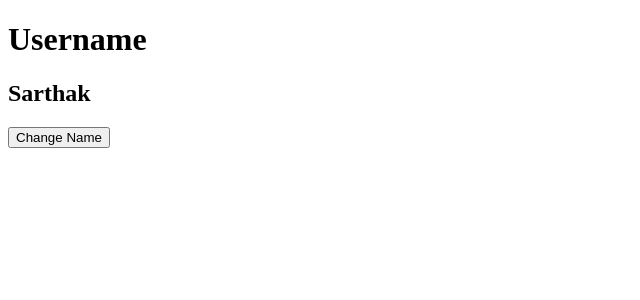
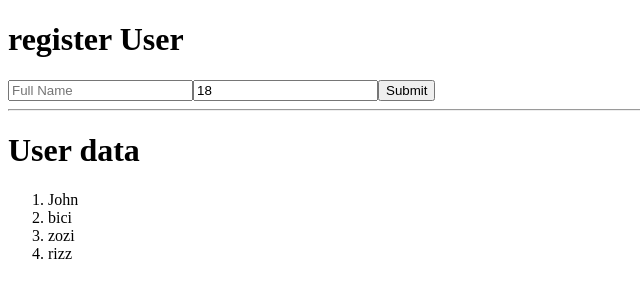
Before and after one commit to itsam-13/React, a React (Vite) app: page / in a window 1280 px wide. Shown: the top 300 px of the page, without its empty margins (0-640 px from the left). Built offline with nearby package versions, Linux system fonts and the light colour scheme.

Commit message:
Two-Way Binding

```diff
--- a/src/App.jsx
+++ b/src/App.jsx
@@ -57,23 +57,80 @@
 
 
 
+// const App = () => {
+
+//   const [username , setUsername] = useState("Sarthak")
+
+//   const ChangeHandler = ()=>{
+//     setUsername ("Ankur")
+
+//   }
+//   console.log(username);
+
+
+
+//   return (
+//     <div>
+//       <h1>Username</h1>
+//       <h2>{username}</h2>
+//       <button onClick={ChangeHandler}> Change Name </button>
+//     </div>
+//   )
+// }
+
+// export default App
+
+
+
 const App = () => {
 
-  const [username , setUsername] = useState("Sarthak")
+  const [users , setUsers] = useState([
+    {name: "John" , age: 12},
+    {name: "bici" , age: 10},
+    {name: "zozi" , age: 14},
+    {name: "rizz" , age: 32}
 
-  const ChangeHandler = ()=>{
-    setUsername ("Ankur")
+  ]);
+
+  const renderUser = users.map((user,index)=>{
+    return <li key={index}> {user.name}</li>
+  })
+
+  const [fullName, setFullName] = useState("")
+  const [age, setAge] = useState(18)
+
+  const SubmitHandler = (e)=>{
+    e.preventDefault();
+    const newUser = {fullName,age}
+    console.log(newUser); //api -backend -database
 
   }
-  console.log(username);
-
 
 
   return (
     <div>
-      <h1>Username</h1>
-      <h2>{username}</h2>
-      <button onClick={ChangeHandler}> Change Name </button>
+      <h1>register User</h1>
+      <form action="" onSubmit={SubmitHandler}>
+
+        <input
+        onChange={(e) => setFullName(e.target.value)} //changeHandler event in one line... arrow fnc
+        value={fullName}
+        type="text"
+        placeholder="Full Name" />
+
+        <input type="number"
+        placeholder="Enter Age"
+        onChange={(e) => setAge(e.target.value)}
+        value={age}
+        />
+
+        <button> Submit </button>
+
+      </form>
+      <hr />
+
+      <h1>User data </h1>
+      <ol>{renderUser}</ol>
     </div>
   )
 }
```
